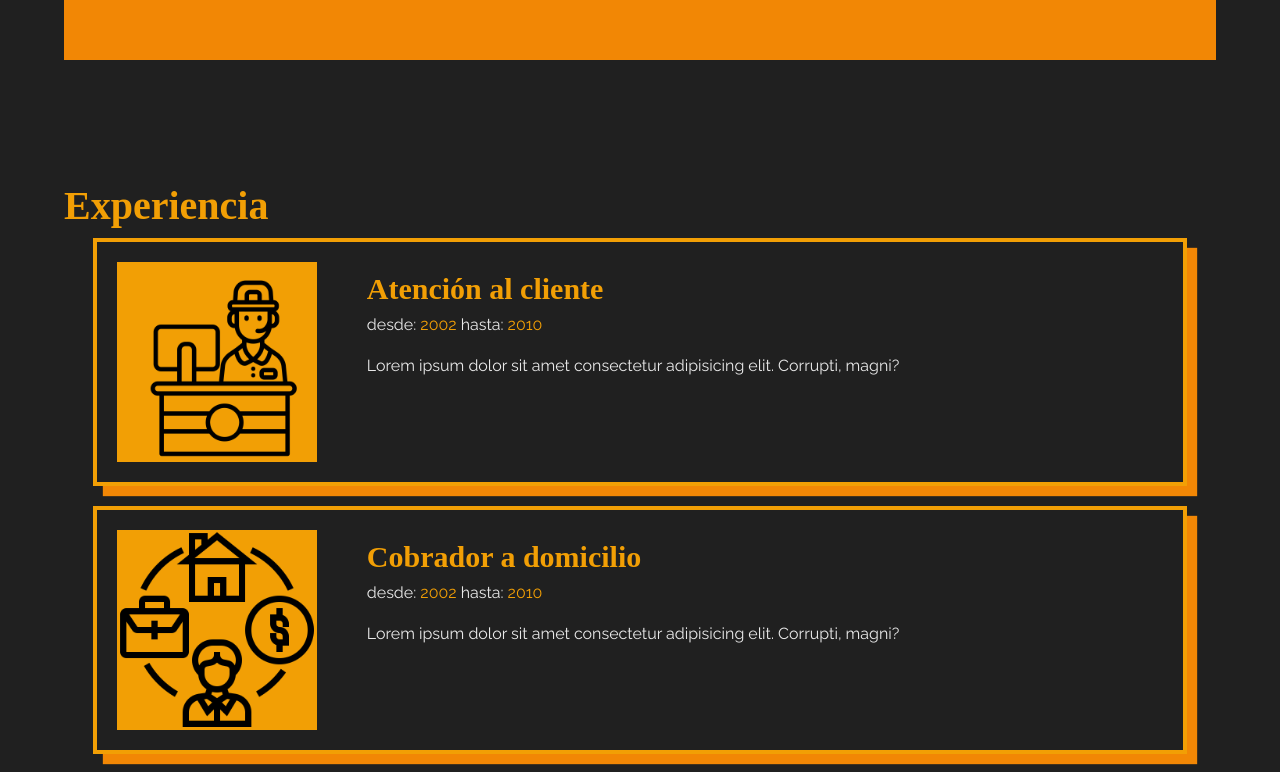
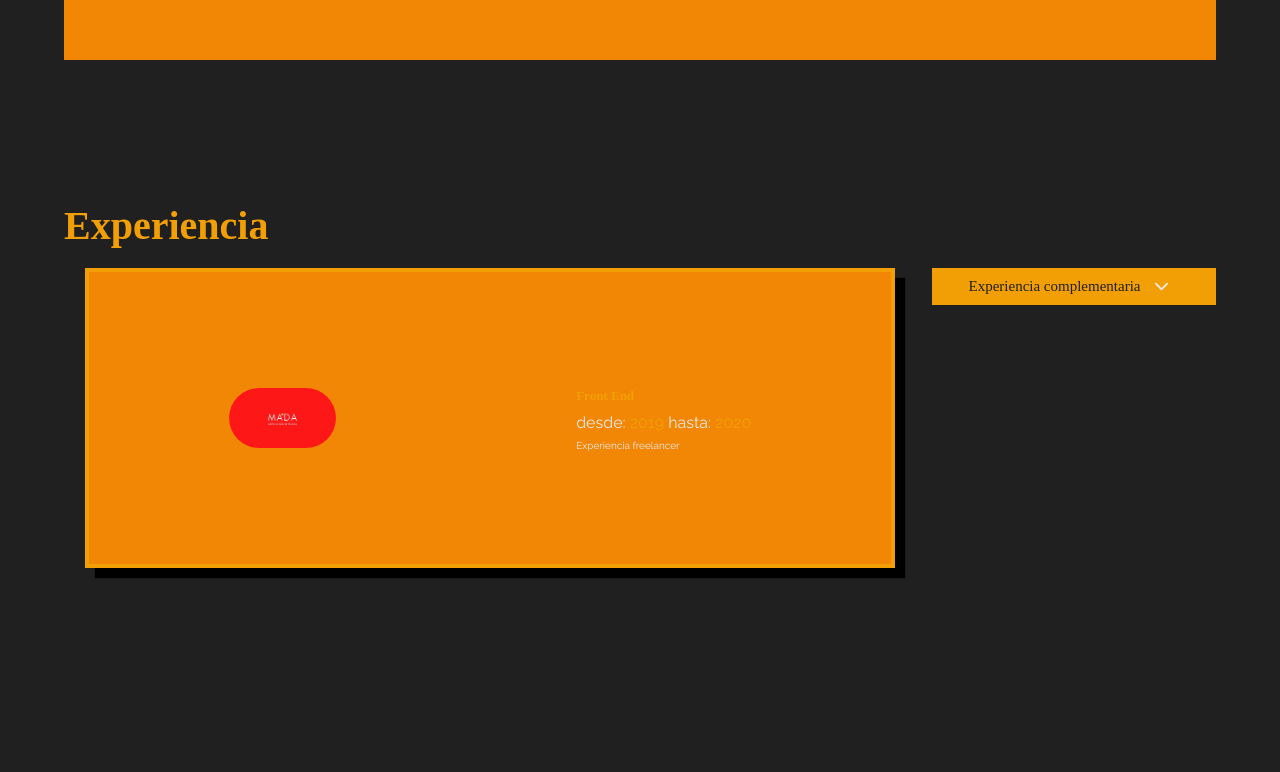
Before and after one commit to AndresBiasutto/Angular-AP-porfolio, an Angular app: page / in a window 1280 px wide. Shown: the part 1520-2292 px from the top of the page. Built offline with nearby package versions, Linux system fonts and the light colour scheme; a web font is replaced by a local one.

Commit message:
modificada seccion experiencia y porfolio

```diff
--- a/src/app/componentes/experiencia/experiencia.component.css
+++ b/src/app/componentes/experiencia/experiencia.component.css
@@ -10,48 +10,151 @@
     width: 100%;
     height: 90%;
     padding: 5%;
+    overflow: hidden;
 }
 .experiencia__cards{
     display: flex;
     flex-direction: column;
+    gap: 15px;
+    overflow: hidden;
+}
+.experiencia-programacion{
+    display: flex;
+    flex-direction: column;
     align-items: center;
+    width: 100%;
+    z-index: 10;
+}
+.experiencia-complementaria{
+position: relative;
+    display: flex;
+    flex-direction: column;
+    align-items: center;
+    width: 100%;
+    height: 50vh;
+
+}
+.card-box{
+    position: absolute;
+    display: flex;
+    flex-direction: column;
+    align-items: center;
+    overflow-y: scroll;
+    top: -100%;
+    height: 50vh;
+    transition: .3s all ease;
+    opacity: 0;
+
+}
+.card-box::-webkit-scrollbar{
+    width: 5px;
+    background: var(--blanco);
+}
+.card-box::-webkit-scrollbar-thumb{
+    background: var(--amarillo);
+    width: 7px;
+}
+.toggle{
+    top: 50px;
+    opacity: 1;
 }
 .card{
     display: flex;
     flex-direction: column;
     align-items: center;
     justify-content: space-around;
-    height: 100%;
+
+    width: 95%;
+    border: 4px solid var(--amarillo);
+    padding: 5px;
+    margin-top: 2.5px;
+    margin-bottom: 2.5px;
+
+}
+.card-prog{
+    display: flex;
+    flex-direction: row;
+    align-items: center;
+    justify-content: space-around;
+    height: 300px;
     width: 95%;
     border: 4px solid var(--amarillo);
     padding: 20px;
-    margin-top: 10px;
     margin-bottom: 10px;
-    box-shadow: 10px 10px 1px var(--amarilloSombra);
+    box-shadow: 10px 10px 1px black;
+    background-color: var(--amarilloSombra);
 }
 .card__img{
-    height: 200px;
+    height: 60px;
     background-color: var(--amarillo);
+    border-radius: 100px;
 }
 .h3{
-    margin-top: 10px;
+    font-size: 1.3rem;
+    margin-top: 5px;
     margin-bottom: 10px;
     color: var(--amarillo);
 }
 .p{
-    margin-top: 20px;
+    font-size: 1rem;
+    margin-top: 5px;
 }
 .span{
+    font: 1rem;
     color: var(--amarillo);
+}
+.boton{
+    font-family: var(--titular);
+    font-size: 1.5rem;
+    background-color: var(--amarillo);
+    color: var(--negro);
+    width: 100%;
+    padding-top: 10px;
+    padding-bottom: 10px;
+    border: none;
+    transition: .3s all ease;
+    z-index: 10;
+}
+
+.icono-t{
+    margin: 0 10px;
+    color: var(--blanco);
+    transform: rotate(0);
+    transition: .3s all ease;
+}
+.icono{
+    margin: 0 10px;
+
+    transform: rotate(180deg);
+    transition: .3s all ease;
+}
+.boton:active, .boton:hover {
+    background-color: var(--amarilloSombra);
+    color: var(--blanco);
 }
 
 /*PC*/
 
 @media (min-width: 992px) {
+    .experiencia{
+        height: 100vh;
+    }
     .card{
         flex-direction: row;
         justify-content: start;
         gap: 50px;
         align-items: flex-start;
     }
+    .experiencia__cards{
+        margin-top: 20px;
+        flex-direction: row;
+    }
+    .experiencia-programacion{
+        width: 75%;
+
+    }
+    .experiencia-complementaria{
+        width: 25%;
+        height: 100vh;
+    }
 }
--- a/src/app/componentes/experiencia/experiencia.component.html
+++ b/src/app/componentes/experiencia/experiencia.component.html
@@ -2,15 +2,37 @@
   <div class="mi-experiencia">
     <h2 class="h2">Experiencia</h2>
     <div class="experiencia__cards">
+
+      <div class="experiencia-programacion">
+        <div class="card-prog">
+          <img src="../assets/img/port-4.jpg" class="card__img">
+          <div class="card__textos">
+            <h3 class="h3">Front End</h3>
+            <p>desde: <span class="span">2019</span> hasta: <span class="span">2020</span> </p>
+            <p class="p">Experiencia freelancer</p>
+          </div>
+        </div>
+      </div>
+
+
+      <div class="experiencia-complementaria">
+        <button (click)="toogleMenu()" class="boton">Experiencia complementaria <i
+            class="icono-t fa-solid fa-chevron-down"></i></button>
+        <div class="card-box">
           <div class="card" *ngFor="let experiencia of experiencias">
             <img src="{{experiencia.imagen}}" alt="atencion al cliente" class="card__img">
             <div class="card__textos">
               <h3 class="h3">{{experiencia.h3}}</h3>
-          <p>desde: <span class="span">{{experiencia.desde}}</span> hasta: <span
+              <p class="p">desde: <span class="span">{{experiencia.desde}}</span> hasta: <span
                   class="span">{{experiencia.hasta}}</span> </p>
               <p class="p">{{experiencia.experiencia}}</p>
             </div>
           </div>
         </div>
+
+      </div>
+
+
+    </div>
   </div>
 </section>
--- a/src/app/componentes/experiencia/experiencia.component.ts
+++ b/src/app/componentes/experiencia/experiencia.component.ts
@@ -50,6 +50,14 @@ export class ExperienciaComponent implements OnInit {
     'experiencia': 'Lorem ipsum dolor sit amet consectetur adipisicing elit. Corrupti, magni?'
 }
   ]
+    toogleMenu(){
+      const cardBox = document.querySelector(".card-box");
+      const icono = document.querySelector(".icono-t");
+
+      icono?.classList.toggle("icono")
+      cardBox?.classList.toggle("toggle");
 
 
+    }
+
 }
--- a/src/app/componentes/nav-social/nav-social.component.css
+++ b/src/app/componentes/nav-social/nav-social.component.css
@@ -12,7 +12,7 @@
     animation-delay: 4.3s;
     animation-fill-mode: forwards;
     animation-timing-function: ease-in;
-    z-index: 10;
+    z-index: 20;
 }
 @keyframes social {
     100%{
--- a/src/app/componentes/porfolio/porfolio.component.css
+++ b/src/app/componentes/porfolio/porfolio.component.css
@@ -14,11 +14,6 @@
     justify-content: center;
 
 }
-.imagen{
-    width: 100%;
-    height: 100%;
-    object-fit: cover;
-}
 .porfolio__grid{
     display: grid;
     grid-template-columns: repeat(4, 1fr);
@@ -34,13 +29,61 @@
     padding-left: 10px;
     padding-right: 10px;
 }
+
 .box{
+    position: relative;
     height: 100%;
     width: 100%;
     background-color: var(--negro);
     overflow: hidden;
+    transition: all .3s ease;
+    border: 5px solid var(--negro);
 }
 
+.imagen{
+    position: absolute;
+    width: 100%;
+    height: 100%;
+    object-fit: cover;
+    transition: all .3s ease;
+    filter: blur(0);
+}
+.info{
+    position: absolute;
+    display: flex;
+    flex-direction: column;
+    justify-content: space-between;
+    height: 70%;
+    width: 100%;
+    background-color: var(--negro);
+    padding: 20px;
+    transform: translateY(-100%);
+    transition: all .3s ease;
+}
+.box:hover{
+    transform: translate(-5px, -5px);
+    box-shadow: 5px 5px 0 black;
+}
+.box:hover > .info{
+    transform: translateY(0);
+}
+.box:hover > .imagen{
+    filter: blur(5px) grayscale(100%);
+
+}
+.info button{
+    width: 100%;
+    padding: 5px;
+    background-color: var(--amarilloSombra);
+    border: none;
+    border-radius: 2px;
+    color: var(--negro);
+    transition: all .3s ease-in-out;
+}
+.info button:hover{
+    background-color: var(--amarillo);
+    color: var(--blanco);
+}
 .h2{
     grid-area: h2tit;
     text-align: center;
@@ -58,3 +101,16 @@ grid-area: porf1;
 .box4{
     grid-area: porf4;
 }
+
+/*PC*/
+
+@media (min-width: 992px) {
+    .info{
+        height: 100%;
+        width: 50%;
+        transform: translateX(-100%);
+    }
+    .box:hover > .info{
+        transform: translateX(0);
+    }
+}
--- a/src/app/componentes/porfolio/porfolio.component.html
+++ b/src/app/componentes/porfolio/porfolio.component.html
@@ -3,20 +3,39 @@
 
     <div class="porfolio__grid">
       <h2 class="h2">Porfolio</h2>
-      <div class="box">
 
-      </div>
       <div class="box box1">
         <img src="../assets/img/port-1.jpg" alt="portfolio html css js" class="imagen">
+        <div class="info">
+          <h3>Porfolio alternativo</h3>
+          <p>Tecnologías: <span>HTML CSS JS</span></p>
+          <button><i class="fa-brands fa-github"></i> ver en github</button>
+        </div>
       </div>
       <div class="box box2">
         <img src="../assets/img/port-2.jpg" alt="portfolio html css js" class="imagen">
+        <div class="info">
+          <h3>Porfolio alternativo</h3>
+          <p>Tecnologías: <span>HTML CSS JS</span></p>
+          <button><i class="fa-brands fa-github"></i> ver en github</button>
+        </div>
       </div>
       <div class="box box3">
         <img src="../assets/img/port-3.jpg" alt="portfolio html css js" class="imagen">
+        <div class="info">
+          <h3>Porfolio alternativo</h3>
+          <p>Tecnologías: <span>HTML CSS JS</span></p>
+          <button><i class="fa-brands fa-github"></i> ver en github</button>
+        </div>
       </div>
+
       <div class="box box4">
         <img src="../assets/img/port-4.jpg" alt="portfolio html css js" class="imagen">
+        <div class="info">
+          <h3>Porfolio alternativo</h3>
+          <p>Tecnologías: <span>HTML CSS JS</span></p>
+          <button><i class="fa-brands fa-github"></i> ver en github</button>
+        </div>
       </div>
 
     </div>
--- a/src/styles.css
+++ b/src/styles.css
@@ -31,6 +31,13 @@ body {
     font-family: var(--parrafo);
     background-color: var(--negro);
 }
+body::-webkit-scrollbar{
+    background-color: var(--amarillo);
+    width: 10px;
+}
+body::-webkit-scrollbar-thumb{
+    background-color: var(--negro);
+}
 h1,h2,h3,h4{
     line-height: 1.1;
     font-family: var(--titular);
```
Lines whose indentation alone changed are shown as unchanged.
